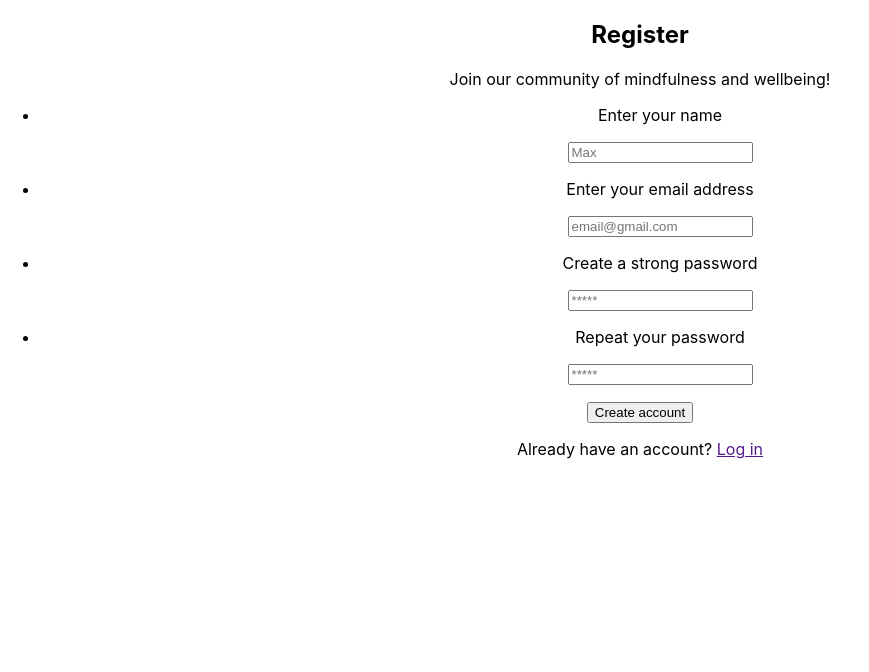
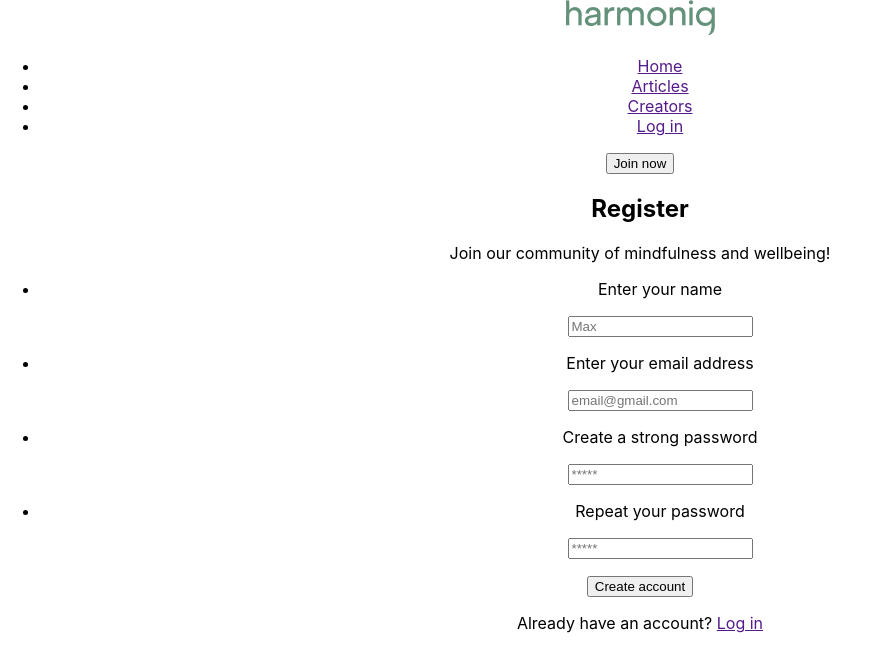
Before and after one commit to Tate-T/harmoniq-react, a React (Create React App) app: page / in a window 1280 px wide. Shown: the top 672 px of the page, without its empty margins (0-869 px from the left). Built offline with nearby package versions, Linux system fonts and the light colour scheme.

Commit message:
hedaer-component

```diff
--- a/src/App.js
+++ b/src/App.js
@@ -14,7 +14,6 @@ import './App.css';
 function App() {
   return (
     <div className="App">
-      <Header />
       <Home />
       <Articles />
       <ArticlesPage />
@@ -24,7 +23,6 @@ function App() {
       <CreateArticlePage />
       <UserProfile />
       <ArticlesList />
-      <Footer />
     </div>
   );
 }
--- a/src/components/Header/Header.jsx
+++ b/src/components/Header/Header.jsx
@@ -1 +1,18 @@
-export const Header = () => {}
+import logo from '../../images/logo.png';
+
+export const Header = () => {
+    return <>
+    <header>
+        <img src={logo} alt="harmoniq-logo" />
+        <div>
+            <ul>
+                <li><a href="">Home</a></li>
+                <li><a href="">Articles</a></li>
+                <li><a href="">Creators</a></li>
+                <li><a href="">Log in</a></li>
+            </ul>
+            <button type="button">Join now</button>
+        </div>
+    </header>
+    </>
+}
```
Also changed, not shown: src/images/logo.png (added).
